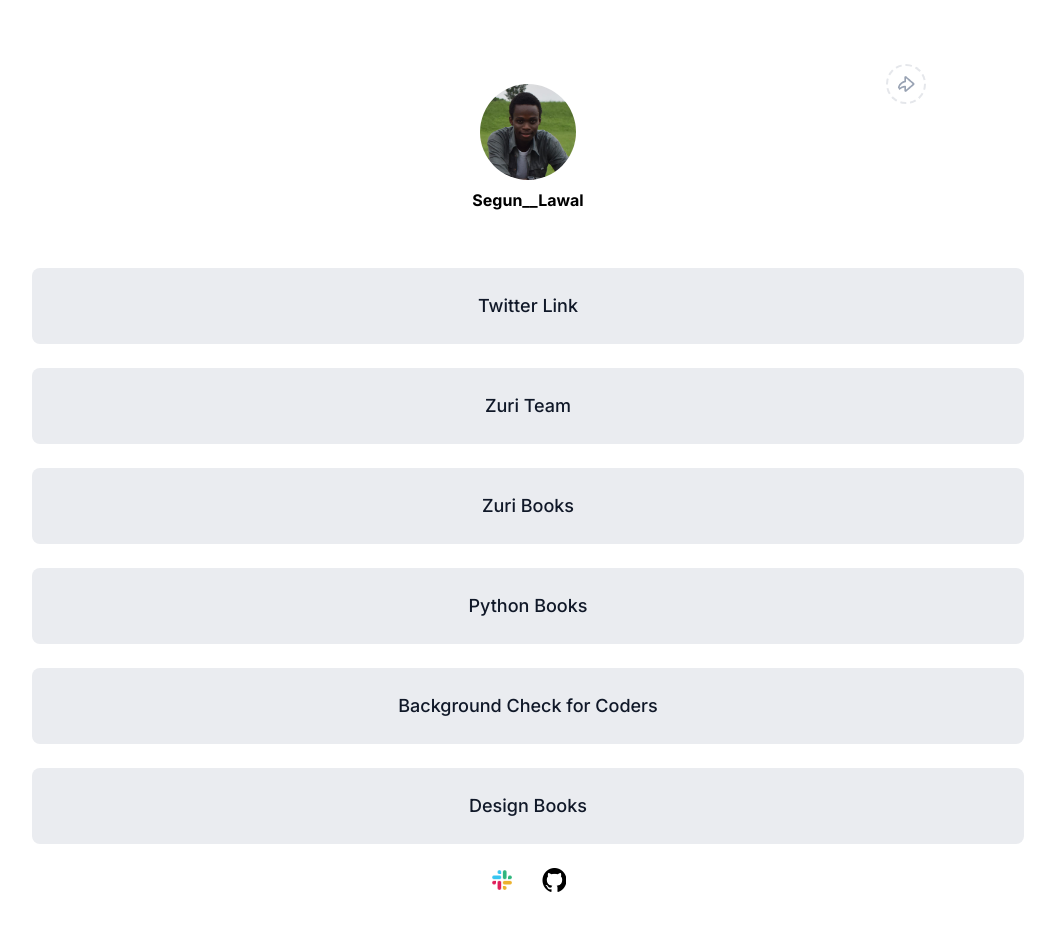
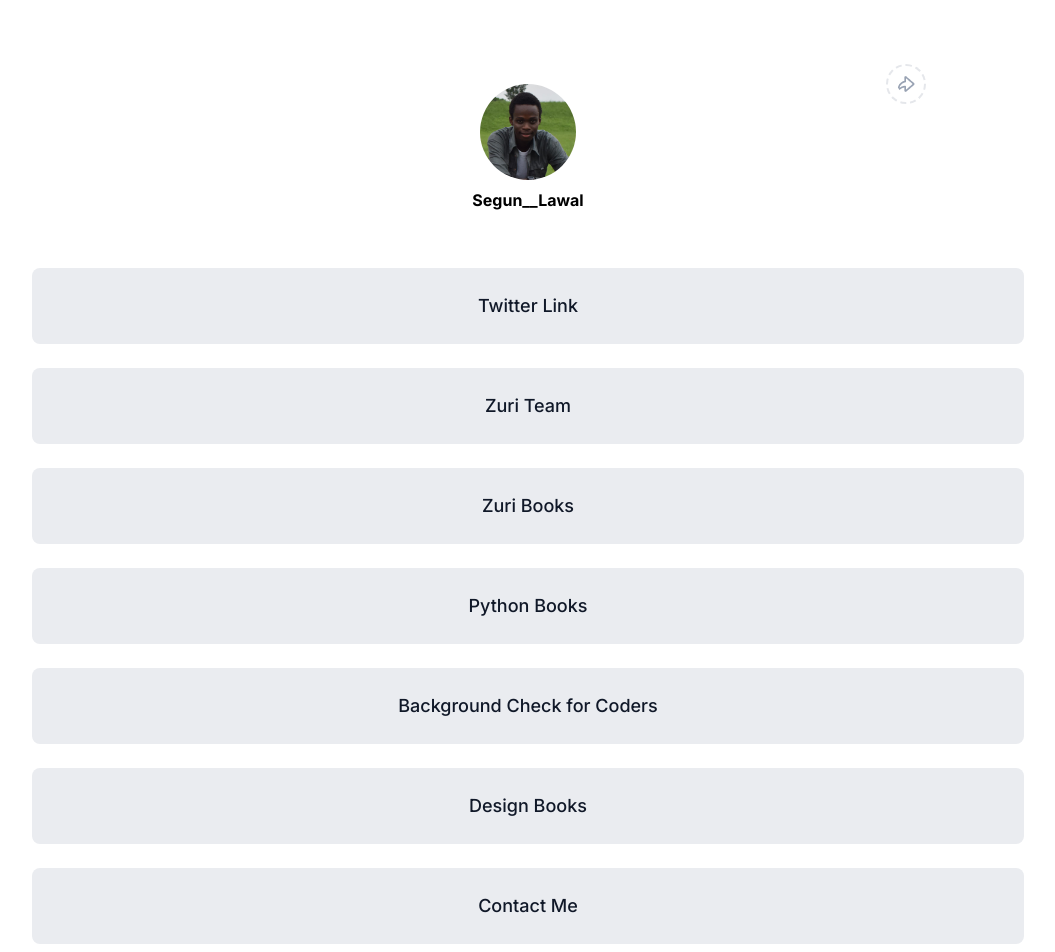
Before and after one commit to segunlawal/hng-linktree, a React (Create React App) app: page / in a window 1280 px wide. Shown: the top 952 px of the page, without its empty margins (112-1167 px from the left). Built offline with nearby package versions, Linux system fonts and the light colour scheme.

Commit message:
feat: Create Contact page

```diff
--- a/src/components/App.js
+++ b/src/components/App.js
@@ -1,5 +1,6 @@
 import "../App.css";
 import Home from "./Home";
+import Contact from "./Contact";
 import { BrowserRouter as Router, Routes, Route } from "react-router-dom";
 
 function App() {
@@ -7,6 +8,7 @@
     <Router>
       <Routes>
         <Route path="/" element={<Home />} />
+        <Route path="/contact" element={<Contact />} />
       </Routes>
     </Router>
   );
--- /dev/null
+++ b/src/components/Contact.js
@@ -0,0 +1,7 @@
+import React from "react";
+
+function Contact() {
+  return <div>Contact</div>;
+}
+
+export default Contact;
--- a/src/components/Home.js
+++ b/src/components/Home.js
@@ -92,6 +92,16 @@
         >
           Design Books
         </a>
+        <a
+          href="/contact"
+          target="_blank"
+          rel="noreferrer"
+          className="link focus:outline focus:outline-1 focus:outline-[#98A2B3] gray-text gray-bg font-medium text-lg sm:mx-36 mx-4 py-6 rounded-lg sm:mb-0 mb-12"
+          id="contact"
+          title="Get a free design book from Zuri"
+        >
+          Contact Me
+        </a>
         <div className="flex links-icons gap-7 mx-auto">
           <a href="/" rel="noreferrer">
             <img
```
